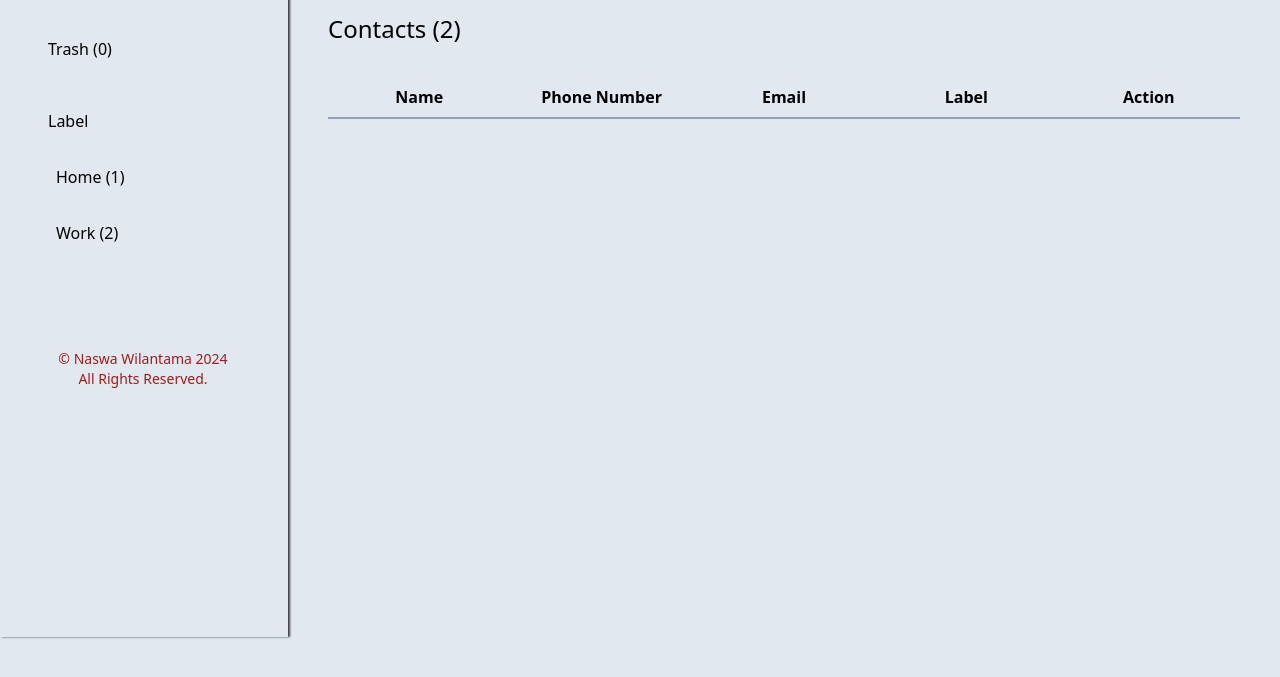
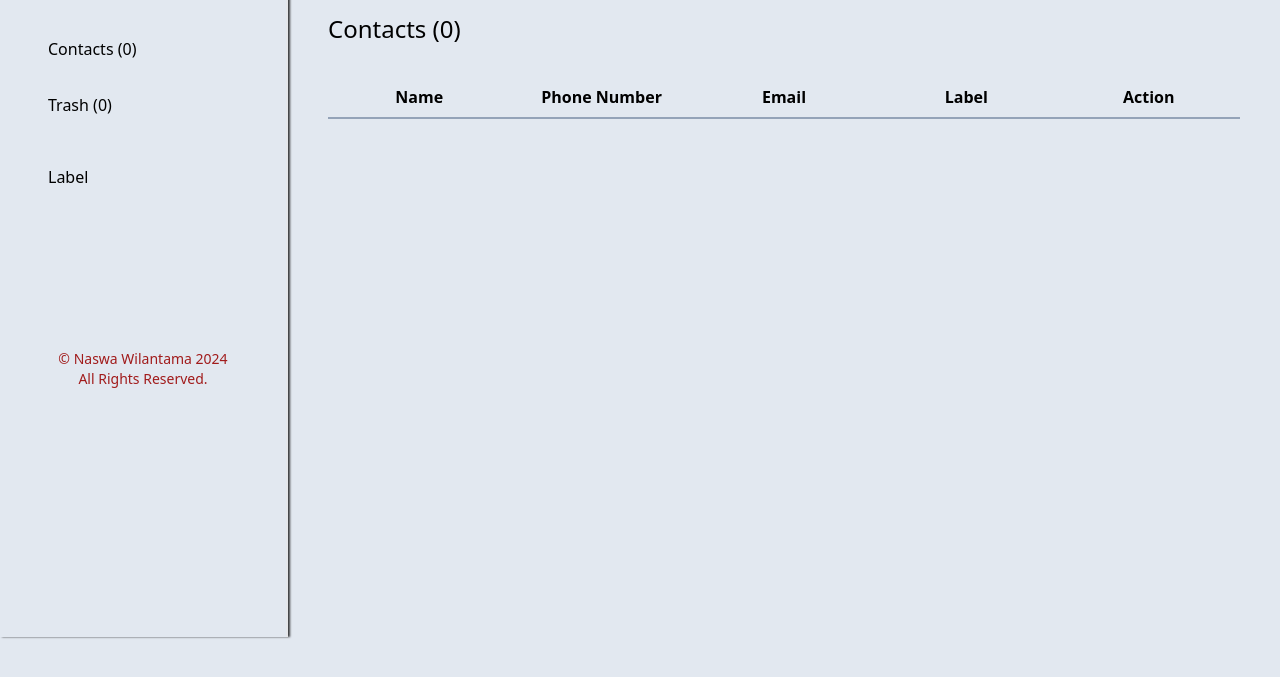
Before and after one commit to Endabelyu/naswa-address-book, a website: page index.html in a window 1280 px wide. Shown: the part 163-840 px from the top of the page. Drawn offline with Linux system fonts and the light colour scheme.

Commit message:
feat(sidebar): add new anchor contacts in side bar

```diff
--- a/index.html
+++ b/index.html
@@ -70,6 +70,11 @@
         <div class="container-button flex md:flex-col gap-4">
           <!-- <a href="/contact/create-contact.html" class="rounded-xl  py-2 px-4 ">Favourite</a> -->
           <a
+            href="/"
+            class="rounded-xl py-2 px-4 hover:bg-[#6987c9] hover:text-white"
+            >Contacts (<span id="" class="count-contacts">0</span>)</a
+          >
+          <a
             href="/trash"
             class="rounded-xl py-2 px-4 hover:bg-[#6987c9] hover:text-white"
             >Trash (<span id="count-trash" class="">0</span>)</a
@@ -77,16 +82,6 @@
         </div>
         <div class="container-label flex md:flex-col gap-4">
           <a href="" class="rounded-xl py-2 px-4">Label</a>
-          <a
-            href="/label/?label=1"
-            class="rounded-xl ml-2 py-2 px-4 hover:bg-[#6987c9] hover:text-white"
-            >Home (<span id="1" class="count-label">0</span>)</a
-          >
-          <a
-            href="/label/?label=2"
-            class="rounded-xl ml-2 py-2 px-4 hover:bg-[#6987c9] hover:text-white"
-            >Work (<span id="2" class="count-label">0</span>)
-          </a>
         </div>
       </nav>
       <footer class="md:block hidden">
@@ -115,7 +110,7 @@
 
       <section class="contacts">
         <h3 class="text-2xl">
-          Contacts (<span id="count-contacts" class="">0</span>)
+          Contacts (<span id="" class="count-contacts">0</span>)
         </h3>
         <table class="mt-8 table-fixed w-full text-center">
           <thead class="border-b-2 border-slate-400 p-2">
```
Also changed, not shown: contact/index.html (+5 -1 lines), label/index.html (+6 -10 lines), trash/index.html (+4 -11 lines).
